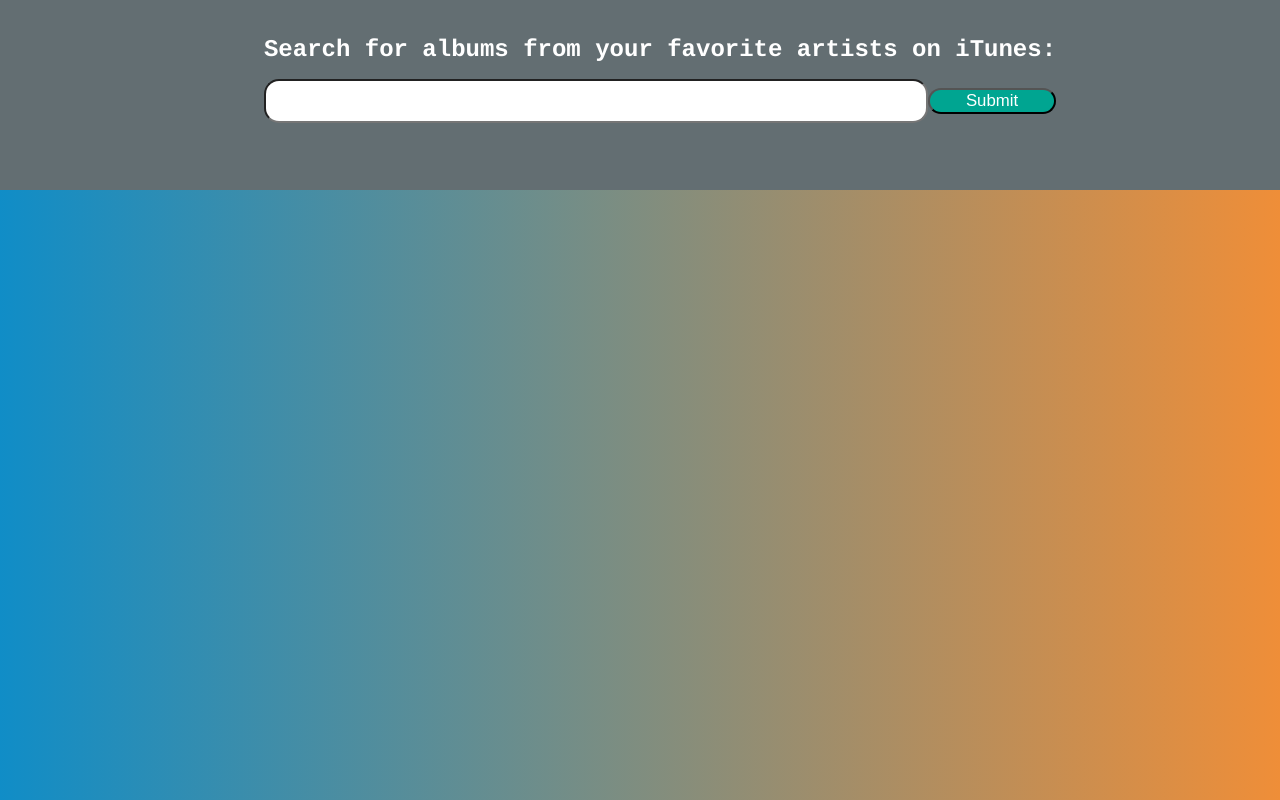
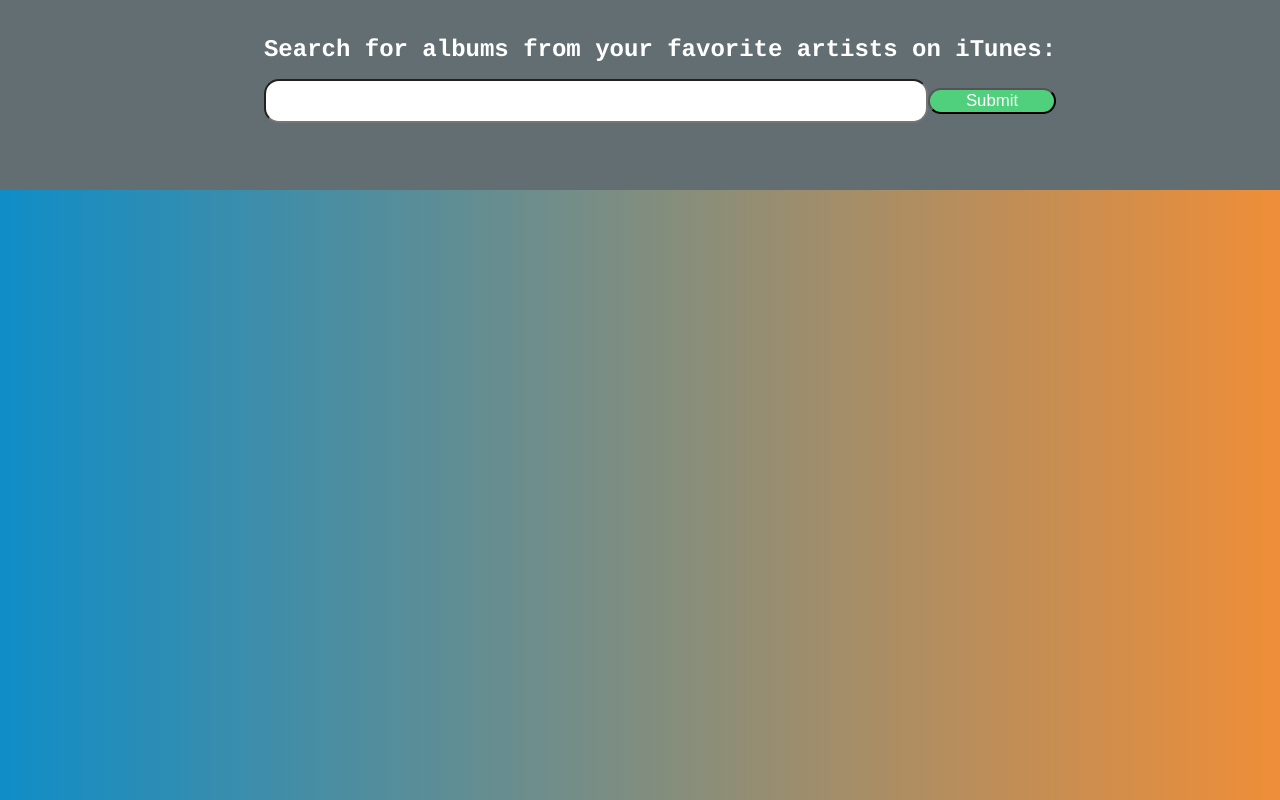
Before and after one commit to anujp41/iTunesv2, a React (Create React App) app: page / in a window 1280 px wide. Built offline with nearby package versions, Linux system fonts and the light colour scheme.

Commit message:
minor styling updates

```diff
--- a/src/AlbumList.css
+++ b/src/AlbumList.css
@@ -49,14 +49,15 @@ input[type=text] {
   padding: 10px;
   border-radius: 15px;
   display: inline-block;
-  font-size: 105%
+  font-size: 105%;
+  text-align: center
 }
 
 input[type=submit] {
   width: 10vw;
   color: white;
   font-size: 105%;
-  background-color: #00A591;
+  background-color: #50d07d;
   border-radius: 15px;
   display: inline-block
 }
--- a/src/App.js
+++ b/src/App.js
@@ -36,6 +36,8 @@ class App extends Component {
     .then(albums => {
       const results = albums.results.filter(album => album.artistName.toLowerCase()===this.state.searchItem.toLowerCase());
       const numOfAlbums = results.length;
+      console.log('albums are ', results[0])
+      results.forEach(result=> console.log('year ', result.releaseDate))
       if (numOfAlbums===0) {
         alert(`Your search for ${artist} did not return any result!`);
         this.setState({ searching: false, searchItem: '' });
@@ -54,7 +56,7 @@ class App extends Component {
     const albums = this.state.albums;
     const searching = this.state.searching;
     return (
-      <div className="search" >
+      <div className="search">
         <div className="search-box">
           <h1 className="app-title">Search for albums from your favorite artists on iTunes:</h1>
             <form onSubmit={this.handleSubmit}>
```
